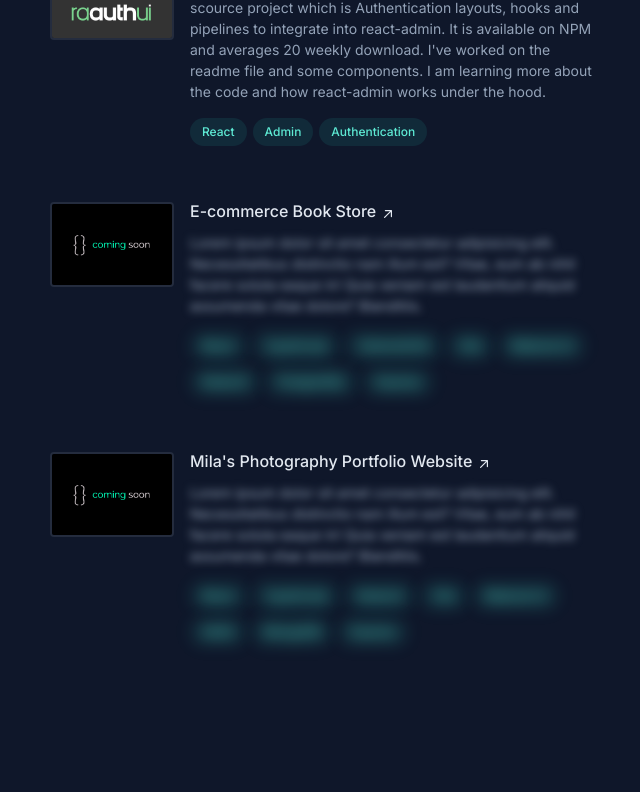
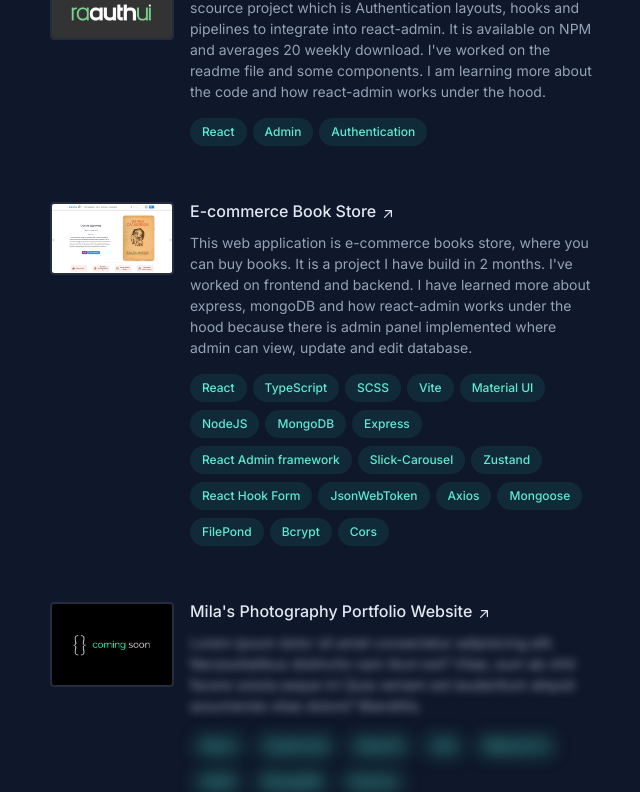
Before and after one commit to batanoffs/portfolio, a React (Vite) app: page / in a window 1280 px wide. Shown: the part 1999-2791 px from the top of the page, without its empty margins (590-1230 px from the left). Built offline with nearby package versions, Linux system fonts and the light colour scheme.

Commit message:
added new project e-books to database and project component

```diff
--- a/src/components/Projects.tsx
+++ b/src/components/Projects.tsx
@@ -29,7 +29,7 @@ interface Props {
     styles?: string;
 }
 
-export const Projects: React.FC<Props> = ({ projects = [], styles }: Props = {}) => {
+export const Projects = ({ projects = [], styles }: Props = {}) => {
     return (
         <section id="projects" className={styles} aria-label="Selected projects">
             <div
--- a/src/components/ProjectsList.tsx
+++ b/src/components/ProjectsList.tsx
@@ -40,8 +40,7 @@ export const ProjectList = ({ project }: Props) => {
 
                 <div className="z-10 sm:order-2 sm:col-span-6">
                     <h3>
-                        {project.title.includes('Book Store') ||
-                        project.title.includes('Portfolio') ? (
+                        {project.title.includes('Portfolio') ? (
                             <Link
                                 className="inline-flex items-baseline font-medium
                                             leading-tight text-slate-200 hover:text-teal-300
@@ -104,7 +103,7 @@ export const ProjectList = ({ project }: Props) => {
                             </Link>
                         )}
                     </h3>
-                    {project.title.includes('Book Store') || project.title.includes('Portfolio') ? (
+                    {project.title.includes('Portfolio') ? (
                         <p className="mt-2 text-sm text-pretty leading-normal blur-sm">
                             {project.description}
                         </p>
@@ -118,8 +117,7 @@ export const ProjectList = ({ project }: Props) => {
                         <ul className="mt-2 flex flex-wrap" aria-label="Technologies used:">
                             {project.tags.map((tag: { id: string; name: string }) => (
                                 <li key={tag.id} className="mr-1.5 mt-2">
-                                    {project.title.includes('Book Store') ||
-                                    project.title.includes('Portfolio') ? (
+                                    {project.title.includes('Portfolio') ? (
                                         <div
                                             className="flex items-center rounded-full bg-teal-400/10
                                                      px-3 py-1 text-xs font-medium leading-5 text-teal-300 blur"
--- a/src/data.json
+++ b/src/data.json
@@ -154,6 +154,12 @@
             "date": "May 2024",
             "img": "./JS Back-End - May 2024 - Certificate.jpeg",
             "link": "https://softuni.bg/Certificates/Details/218275/6b86be8a"
+        },
+        {
+            "name": "React JS",
+            "date": "August 2024",
+            "img": "./React JS - August 2024 - Certificate.jpeg",
+            "link": "https://softuni.bg/certificates/details/223751/509209a4"
         }
     ],
     "projects": [
@@ -265,16 +271,25 @@
             "id": "2",
             "label": "Book Store",
             "title": "E-commerce Book Store",
-            "description": "Lorem ipsum dolor sit amet consectetur adipisicing elit. Necessitatibus distinctio nam illum est? Vitae, eum ab nihil facere soluta eaque in! Quia veniam est laudantium aliquid assumenda vitae dolore? Blanditiis.",
-            "image": "/comingsoon2.png",
+            "description": "This web application is e-commerce books store, where you can buy books. It is a project I have build in 2 months. I've worked on frontend and backend. I have learned more about express, mongoDB and how react-admin works under the hood because there is admin panel implemented where admin can view, update and edit database.",
+            "image": "/e-books-cover.png",
             "video": "",
             "links": {
                 "live": "",
-                "github": ""
+                "github": "https://github.com/batanoffs/e-books"
             },
-            "href": "/book-store",
-            "readme": "",
-            "badges": [],
+            "href": "/e-books",
+            "readme": "https://raw.githubusercontent.com/batanoffs/e-books/main/README.md",
+            "badges": [
+                {
+                    "type": "Licence",
+                    "link": "https://img.shields.io/badge/Licence-MIT-teal"
+                },
+                {
+                    "type": "styled with prettier",
+                    "link": "https://img.shields.io/badge/styled_with-prettier-teal"
+                }
+            ],
             "tags": [
                 {
                     "id": "0",
@@ -286,7 +301,7 @@
                 },
                 {
                     "id": "2",
-                    "name": "TailwindCSS"
+                    "name": "SCSS"
                 },
                 {
                     "id": "3",
@@ -302,11 +317,51 @@
                 },
                 {
                     "id": "6",
-                    "name": "PostgreSQL"
+                    "name": "MongoDB"
                 },
                 {
                     "id": "7",
                     "name": "Express"
+                },
+                {
+                    "id": "8",
+                    "name": "React Admin framework"
+                },
+                {
+                    "id": "9",
+                    "name": "Slick-Carousel"
+                },
+                {
+                    "id": "10",
+                    "name": "Zustand"
+                },
+                {
+                    "id": "11",
+                    "name": "React Hook Form"
+                },
+                {
+                    "id": "12",
+                    "name": "JsonWebToken"
+                },
+                {
+                    "id": "13",
+                    "name": "Axios"
+                },
+                {
+                    "id": "14",
+                    "name": "Mongoose"
+                },
+                {
+                    "id": "15",
+                    "name": "FilePond"
+                },
+                {
+                    "id": "16",
+                    "name": "Bcrypt"
+                },
+                {
+                    "id": "17",
+                    "name": "Cors"
                 }
             ]
         },
```
